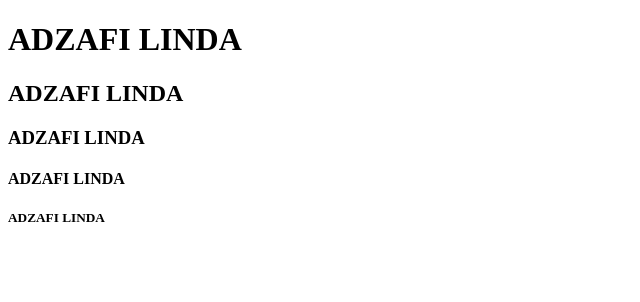
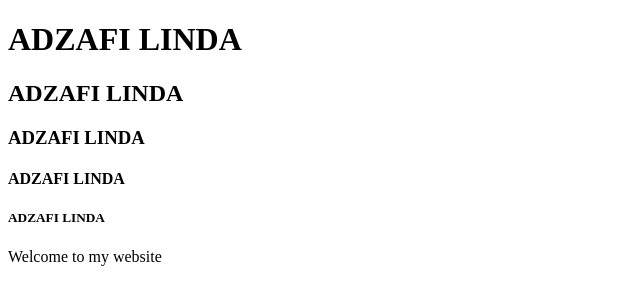
Before and after one commit to EmefaLinda/honode1, a plain HTML site: page index.html in a window 1280 px wide. Shown: the whole page, without its empty margins (0-640 px from the left). Drawn offline with Linux system fonts and the light colour scheme.

Commit message:
starting my website

```diff
--- a/index.html
+++ b/index.html
@@ -10,7 +10,7 @@
 <H3>ADZAFI LINDA </H3>
     <H4>ADZAFI LINDA
         <H5>ADZAFI LINDA</H5>
-    </H>
+    </H1>Welcome to my website<h1</h1>
 
 </body>
 </html>
```
Also changed, not shown: style.css (added).
